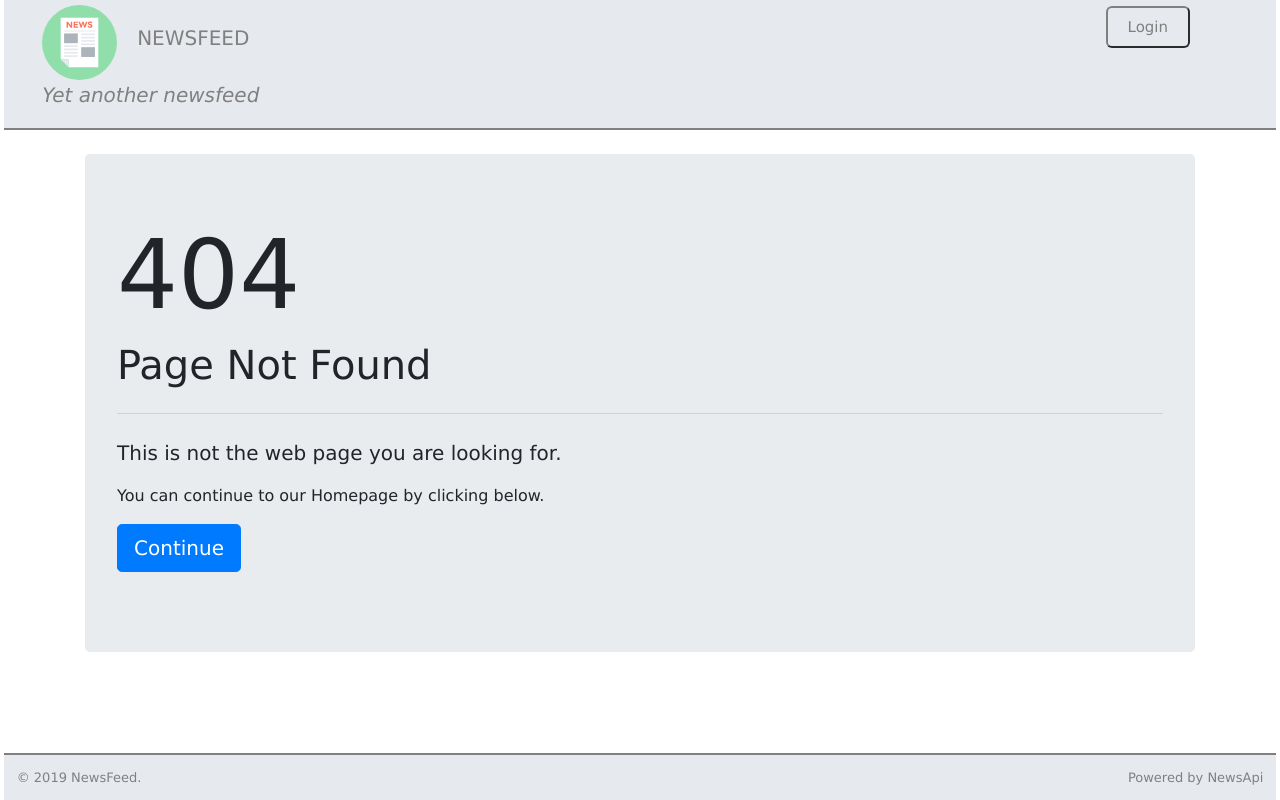
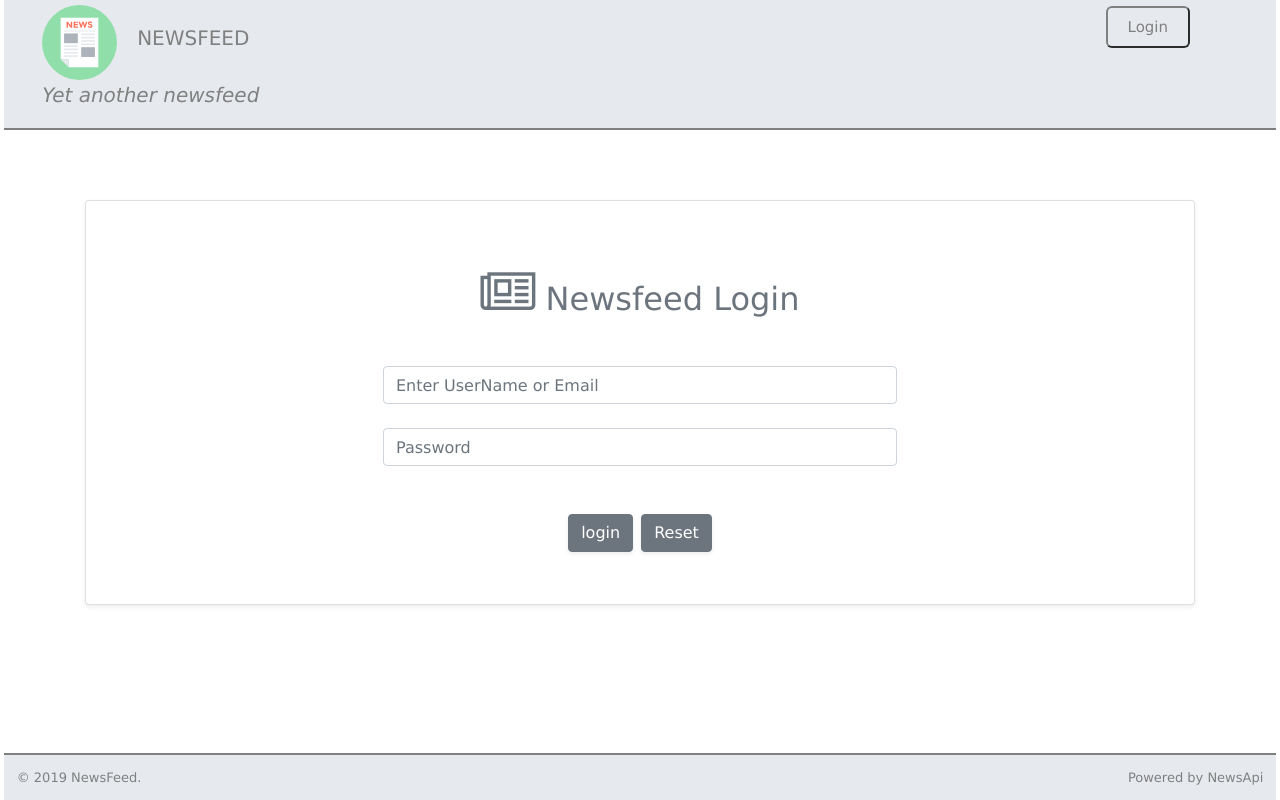
Before and after one commit to devashishg/Home_Tasks, an Angular app: page /login in a window 1280 px wide. Before the commit this address had no page. Built offline with nearby package versions, Linux system fonts and the light colour scheme.

Commit message:
NextisAuthentication

```diff
--- a/src/app/app-routing.module.ts
+++ b/src/app/app-routing.module.ts
@@ -3,6 +3,7 @@ import { Routes, RouterModule } from '@angular/router';
 import { FeedAreaComponent } from './feed-area/feed-area.component';
 import { PageNotFoundComponent } from './page-not-found/page-not-found.component';
 import { NewFeedComponent } from './new-feed/new-feed.component';
+import { LoginComponent } from './login/login.component';
 
 
 const routes: Routes = [
@@ -16,8 +17,13 @@ const routes: Routes = [
     component: NewFeedComponent,
     data: { title: 'NewsFeeds' }
   },
+  {
+    path: 'login',
+    component: LoginComponent,
+    data: { title: 'Signin | NewsFeeds' }
+  },
   { path: '',
-    redirectTo: '/NewsFeeds',
+    redirectTo: '/login',
     pathMatch: 'full'
   },
   { path: '**', component: PageNotFoundComponent }
--- a/src/app/app.module.ts
+++ b/src/app/app.module.ts
@@ -9,6 +9,7 @@ import { FeedAreaComponent } from './feed-area/feed-area.component';
 import { FeedComponent } from './feed-area/feed/feed.component';
 import { NewFeedComponent } from './new-feed/new-feed.component';
 import { PageNotFoundComponent } from './page-not-found/page-not-found.component';
+import { LoginComponent } from './login/login.component';
 
 @NgModule({
   declarations: [
@@ -18,7 +19,8 @@ import { PageNotFoundComponent } from './page-not-found/page-not-found.component
     FeedAreaComponent,
     FeedComponent,
     NewFeedComponent,
-    PageNotFoundComponent
+    PageNotFoundComponent,
+    LoginComponent
   ],
   imports: [
     BrowserModule,
--- a/src/app/header/header.component.css
+++ b/src/app/header/header.component.css
@@ -29,3 +29,7 @@ div#outer{
     right: 4px;
     left: 4px;
 }
+
+a{
+    text-decoration: none;
+}
--- a/src/app/header/header.component.html
+++ b/src/app/header/header.component.html
@@ -1,5 +1,7 @@
 <div id="outer" >
-    <header id="head1"><img  alt="Logo NEWSFEED" length="auto" src="../../assets/newspaper.svg" style="vertical-align: middle;margin-top: 5px;" width="75px">
-        <span>&emsp;NEWSFEED <button > Login </button><br/><i> Yet another newsfeed</i></span>
+
+    <header id="head1"><a href='#'><img  alt="Logo NEWSFEED" length="auto" src="../../assets/newspaper.svg" style="vertical-align: middle;margin-top: 5px;" width="75px">
+        </a> <span><a href='#'>&emsp;NEWSFEED </a><a href='./login'><button> Login </button></a><br/><i> Yet another newsfeed</i></span>
     </header>
+
 </div>
--- /dev/null
+++ b/src/app/login/login.component.html
@@ -0,0 +1,23 @@
+<div class='container mx-auto' style="margin-bottom:70px;margin-top:70px;">
+  <div class="card mt-2 shadow-sm bg-white rounded pt-5">
+    <form class="card-body w-50 mx-auto">
+    <div class="text-center mb-5 h2 text-muted">
+            <i class="fa fa-newspaper-o" style="font-size:48px;"></i> Newsfeed Login
+    </div>
+      <div class="form ">
+        <div class="form-group">
+          <input type="text" class="form-control" id="title" placeholder="Enter UserName or Email" required>
+        </div>
+        <div class="form-group mt-4">
+          <input type="password" class="form-control" id="password" placeholder="Password" required>
+        </div>
+      <div class="form-group mt-5 text-center">
+          <button type="submit" (ngSubmit)="onSubmit()"  class="btn btn-secondary shadow-sm form-group mr-1">login</button>
+          <button type="reset" class="btn btn-secondary shadow-sm form-group ml-1">Reset</button>
+      </div>
+    </div>
+
+    </form>
+  </div>
+  </div>
+  <!-- routerLink="/NewsFeeds" routerLinkActive="active" -->
--- /dev/null
+++ b/src/app/login/login.component.ts
@@ -0,0 +1,18 @@
+import { Component, OnInit } from '@angular/core';
+
+@Component({
+  selector: 'app-login',
+  templateUrl: './login.component.html',
+  styleUrls: ['./login.component.css']
+})
+export class LoginComponent implements OnInit {
+
+  constructor() { }
+
+  ngOnInit() {
+  }
+
+  onSubmit(){
+
+  }
+}
--- a/src/app/new-feed/new-feed.component.html
+++ b/src/app/new-feed/new-feed.component.html
@@ -44,7 +44,7 @@
             </div>
             <div class="form-row form-group col-md-6">
                 <div class="mx-auto">
-                    <button type="submit" class="btn btn-secondary shadow-sm form-group mr-1">Save</button>
+                    <button type="submit"class="btn btn-secondary shadow-sm form-group mr-1">Save</button>
                     <button type="reset" class="btn btn-secondary shadow-sm form-group ml-1">Cancel</button>
                 </div>
             </div>
```
Also changed, not shown: src/app/login/login.component.css (added), 1 other file (tests, documents, lock files or other folders).
